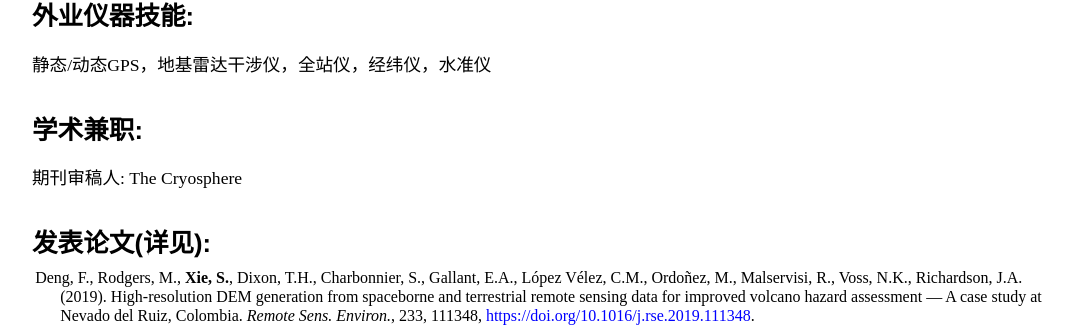
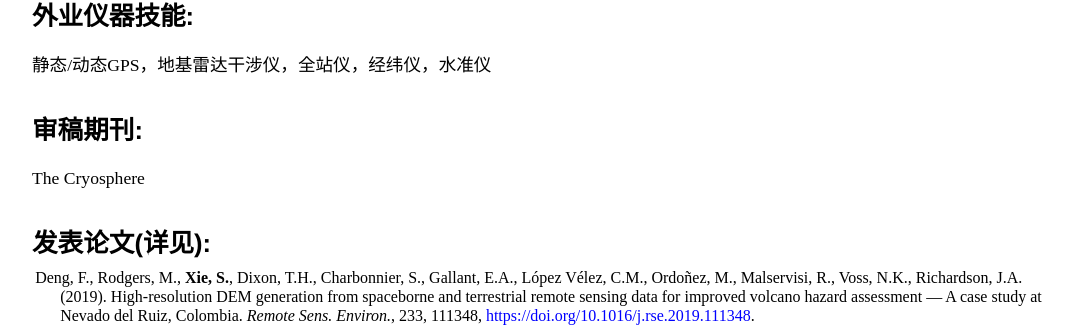
Before and after one commit to suruixie/suruixie.github.io, a Jekyll site: the page built from Chinese/index.html, in a window 1280 px wide. Shown: the part 1009-1336 px from the top of the page, without its empty margins (96-1168 px from the left). Built offline with Jekyll 4.4.1, drawn with Linux system fonts in a browser that asks for light colours; a style sheet for code colours, icons or effects is not loaded.

Commit message:
Update index.html

```diff
--- a/Chinese/index.html
+++ b/Chinese/index.html
@@ -54,8 +54,8 @@ title: 苏锐的中文页面
             </p>
 	</div>
 	<div class="sideText">
-	    <h4 style="margin-top:3em;margin-bottom:0.2em;">学术兼职: </h4>
-            <p style="line-height: 120%;">期刊审稿人: The Cryosphere<br>
+	    <h4 style="margin-top:3em;margin-bottom:0.2em;">审稿期刊: </h4>
+            <p style="line-height: 120%;">The Cryosphere<br>
             </p>
 	</div>
 	<div class="sideText">
```
